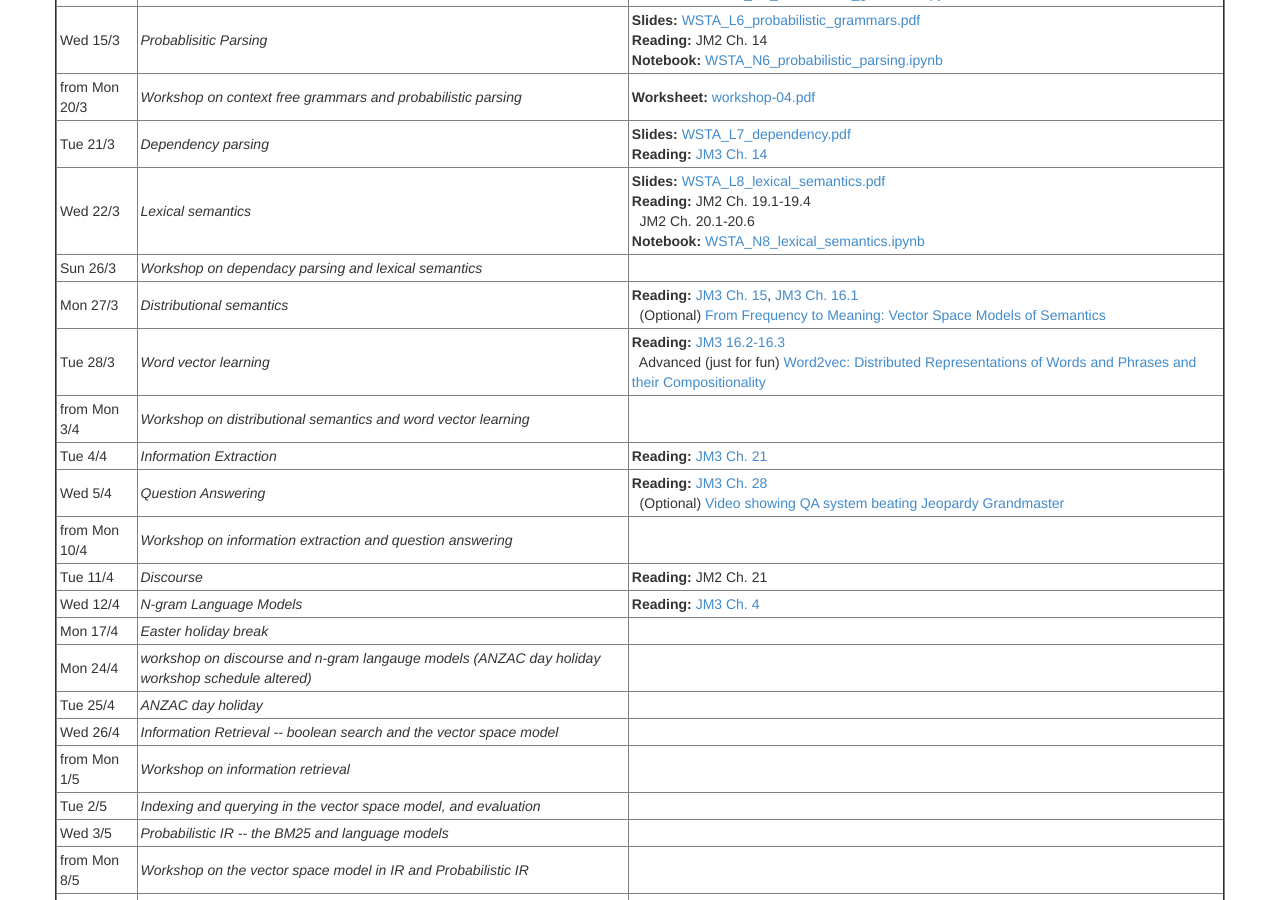
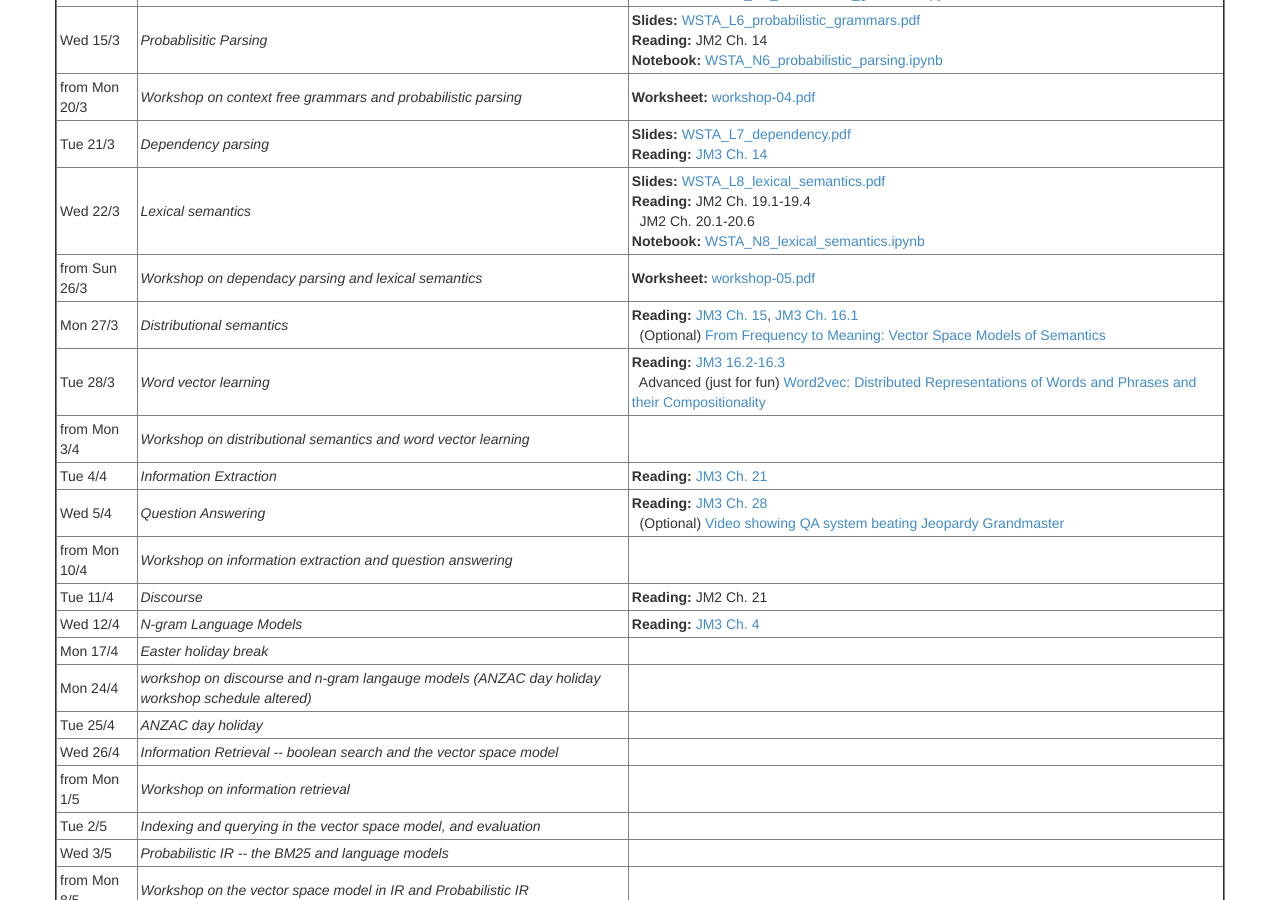
Before and after one commit to trevorcohn/comp90042, a Jekyll site: the page built from index.html, in a window 1280 px wide and 900 px high, scrolled down 1807 px. Built offline with Jekyll 4.4.1, drawn with Linux system fonts in a browser that asks for light colours.

Commit message:
added workshop 5

```diff
--- a/_config.yml
+++ b/_config.yml
@@ -107,6 +107,10 @@ lectures:
    -
     date: 2017-3-26
     title: "Workshop on dependacy parsing and lexical semantics"
+    type: workshop
+    worksheet: workshop-05.pdf
+    who: tutors
+    show: 1
    -
     date: 2017-3-27
     title: Distributional semantics
```
Also changed, not shown: 1 other file.
